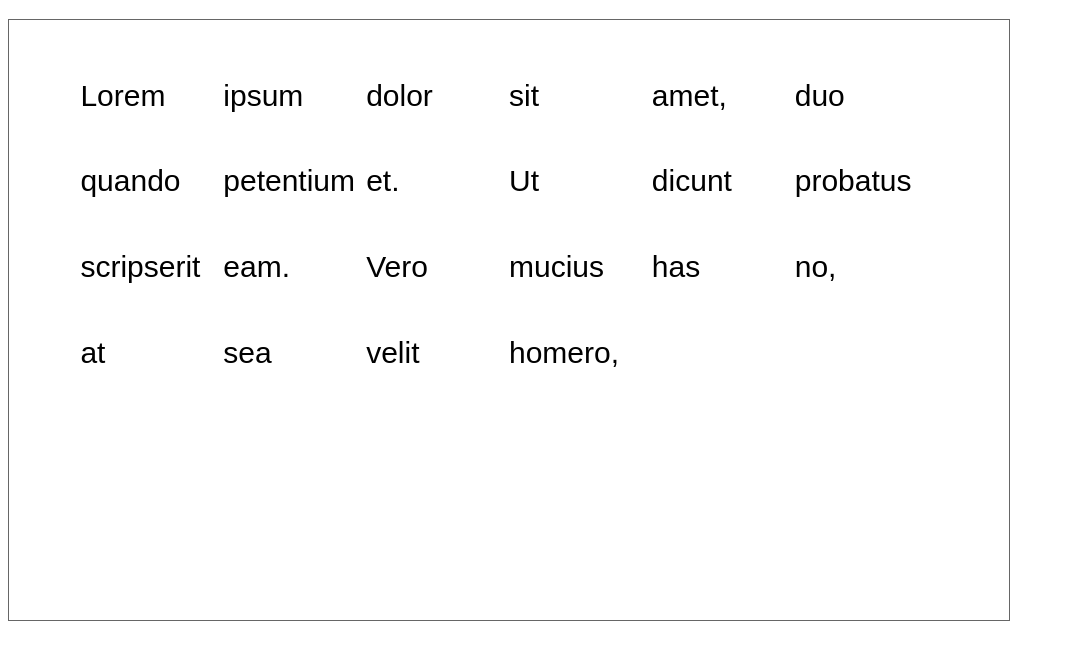
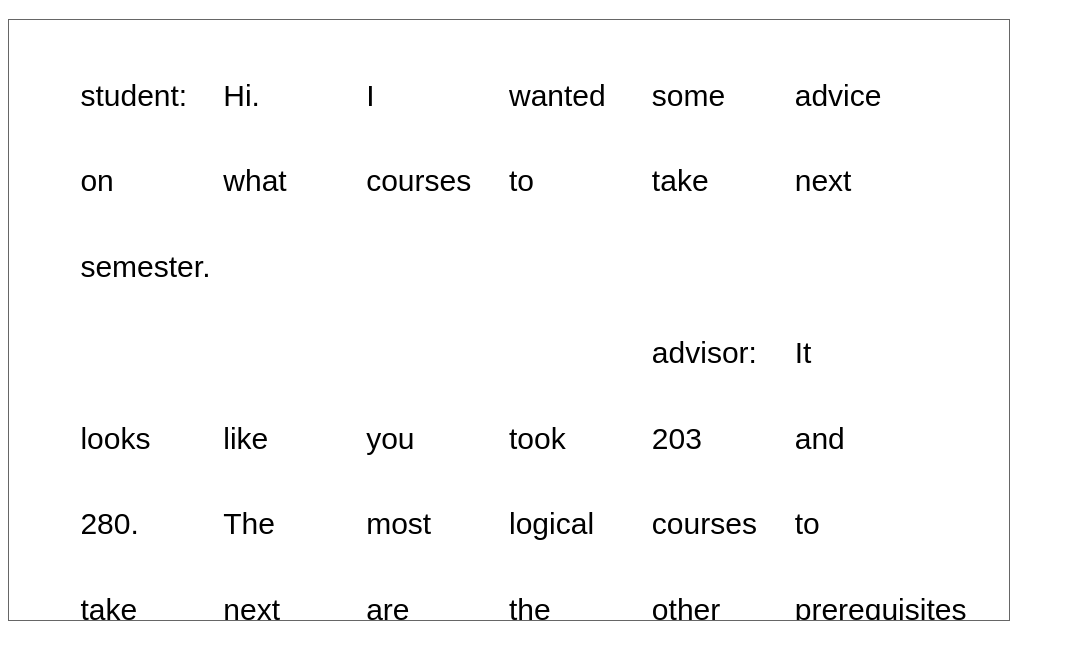
Before and after one commit to eizhang/FirstPrototype, a plain HTML site: page index.html in a window 1280 px wide. Shown: the part 61-720 px from the top of the page, without its empty margins (0-1065 px from the left). Drawn offline with Linux system fonts and the light colour scheme.

Commit message:
real text

```diff
--- a/index.html
+++ b/index.html
@@ -6,8 +6,19 @@
   <script>
 
   window.onload = function(){
+      var text = `student: Hi. I wanted some advice on what courses to take next semester.
+          advisor: It looks like you took 203 and 280. The most logical courses to take next are the other prerequisites for the CS degree.
+          advisor: How many CS courses do you plan to take next term?
+          student: I plan to take only one.
+          advisor: Your choices include 376 which is a theory class, 281 which is the sequel to 280, and finally 370 which is about hardware.
+          advisor: Are you more interesteed in programming, theory, or hardware?
+          student: Hardware
+          student: How difficult is each class?
+          advisor: OK. Of these three courses, 281 is rated most difficult, then 370 (the hardware course). 376 is the easiest.
+          student: Okay, looks like Ill take 370. Thank you!
+          advisor: This makes sense. Bye!`
       var canvas = document.getElementById("paper");
-      var anno = new DocumentAnno("Lorem ipsum dolor sit amet, duo quando petentium et. Ut dicunt probatus scripserit eam. Vero mucius has no, at sea velit homero,", canvas);
+      var anno = new DocumentAnno(text, canvas);
 
       var listener = function(e) {
           if (e.key == "1") {
```
